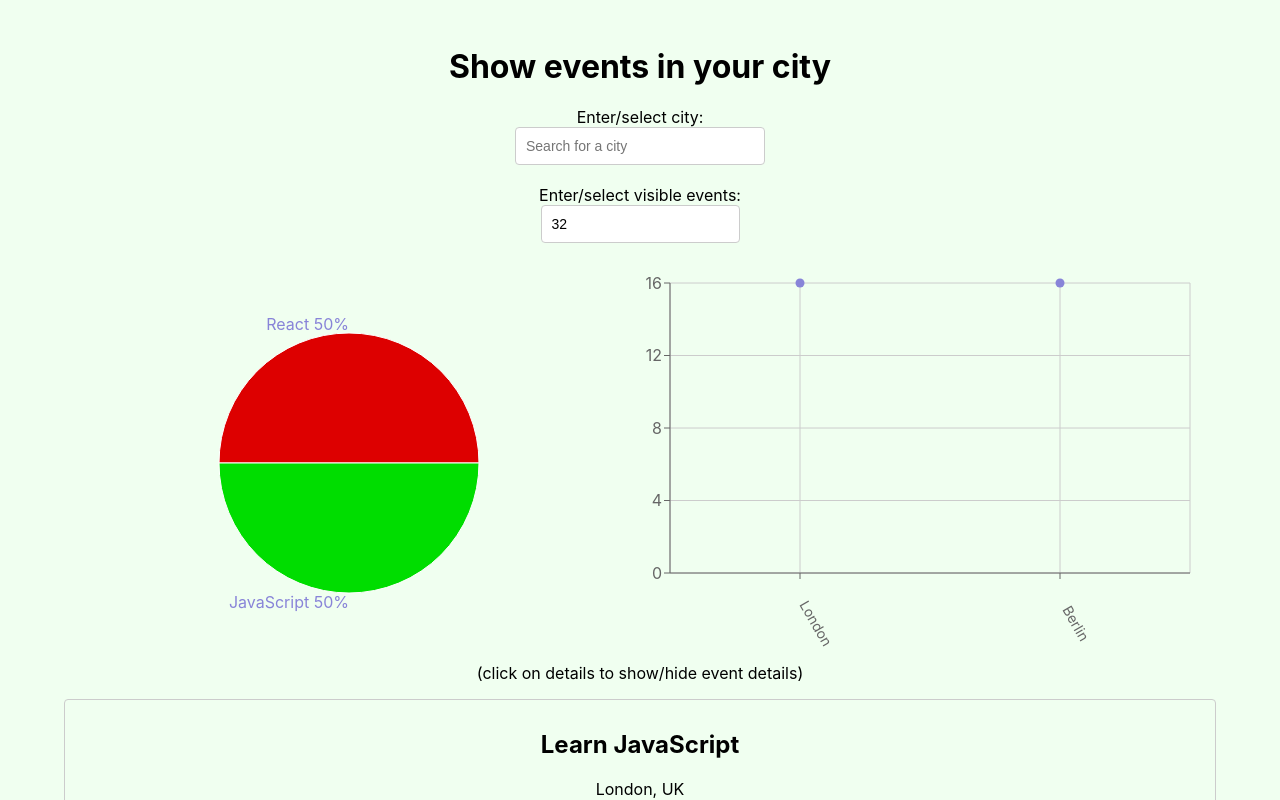
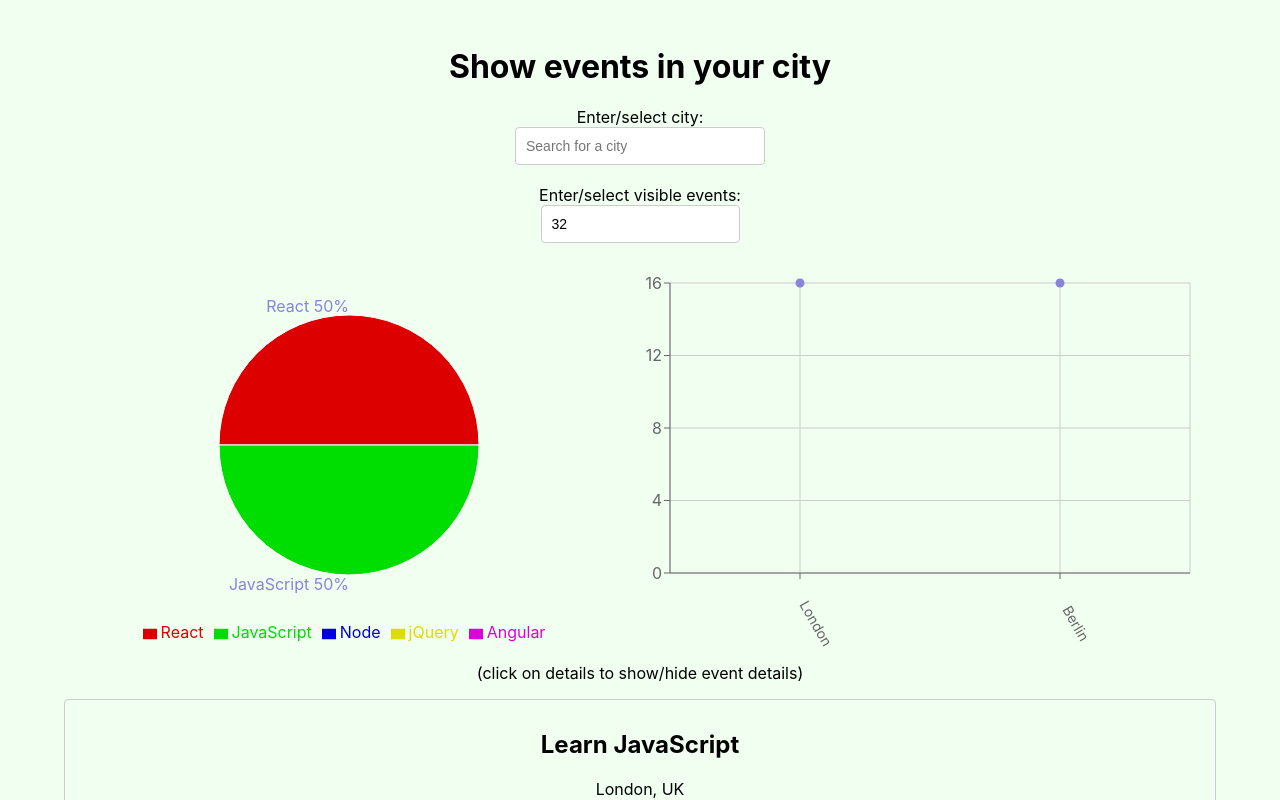
Before and after one commit to hantaray/meet, a React (Create React App) app: page / in a window 1280 px wide. Shown: the top 800 px of the page. Built offline with nearby package versions, Linux system fonts and the light colour scheme; what atatus-spa would draw is missing.

Commit message:
added legend to EventGenresChart

```diff
--- a/src/components/EventGenresChart.js
+++ b/src/components/EventGenresChart.js
@@ -57,6 +57,7 @@ const EventGenresChart = ({ events }) => {
             <Cell key={`cell-${index}`} fill={colors[index % colors.length]} />
           ))}
         </Pie>
+        <Legend verticalAlign="bottom" height={36} />
       </PieChart>
     </ResponsiveContainer>
   );
```
